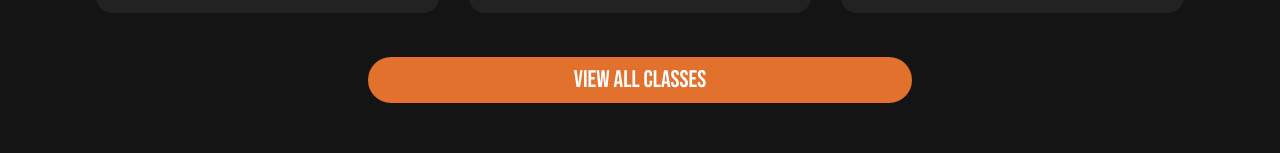
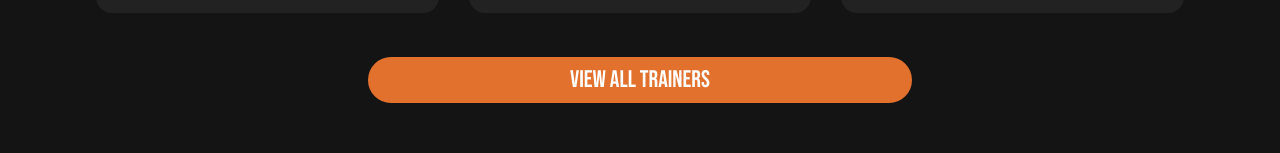
Before and after one commit to leomamaril/gym-fit, a React (Vite) app: page / in a window 1280 px wide. Shown: the part 2969-3122 px from the top of the page. Built offline with nearby package versions, Linux system fonts and the light colour scheme.

Commit message:
Update Trainers.jsx

```diff
--- a/src/pages/Home/Trainers.jsx
+++ b/src/pages/Home/Trainers.jsx
@@ -1,5 +1,6 @@
 import { useState, useEffect } from "react";
 import { TRAINER } from "../../data/trainerData";
+import { Link } from "react-router-dom";
 import { TrainerCard } from "../../components/card";
 import vector1 from "../../assets/icon/1.png";
 import vector2 from "../../assets/icon/2.png";
@@ -103,21 +104,21 @@ export default function WorkoutClasses() {
         </div>
         <div className="d-none d-sm-block">
           <div className="d-flex w-100 justify-content-center my-4">
-            <button
-              to="/classes#classes"
+            <Link
+              to="/aboutus"
               className="gf-btn-primary w-50 text-center bebas font-btn"
             >
-              View All Classes
-            </button>
+              View All Trainers
+            </Link>
           </div>
         </div>
         <div className="d-flex d-sm-none justify-content-center my-4 w-100">
-          <button
-            to="#classes"
+          <Link
+            to="/aboutus"
             className="gf-btn-primary w-100 font-btn text-center"
           >
-            View All Classes
-          </button>
+            View All Trainers
+          </Link>
         </div>
       </div>
 
```
